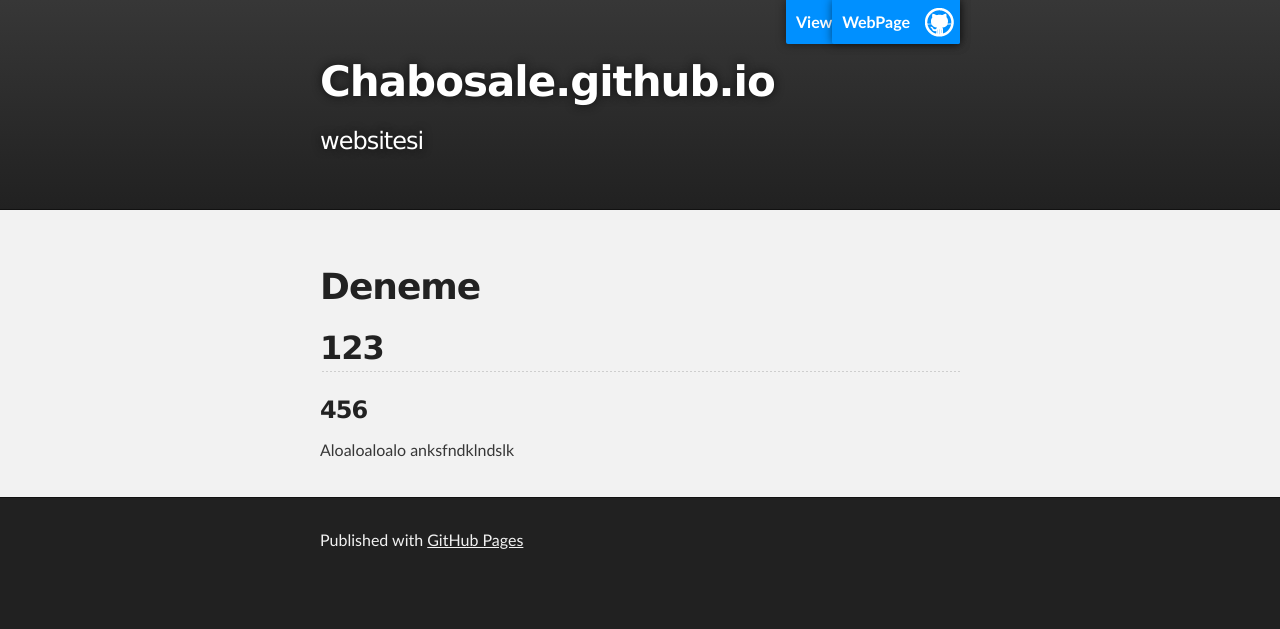
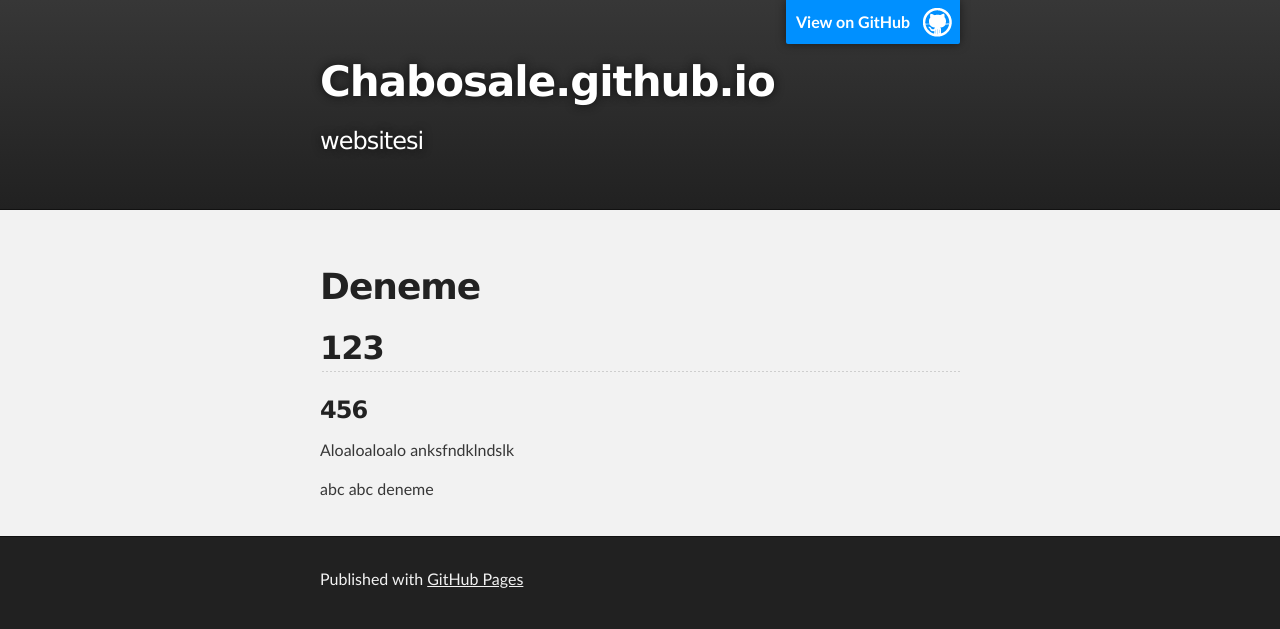
Before and after one commit to chabosale/chabosale.github.io, a plain HTML site: page index.html in a window 1280 px wide. Drawn offline with Linux system fonts and the light colour scheme.

Commit message:
Replace master branch with page content via GitHub

```diff
--- a/index.html
+++ b/index.html
@@ -17,7 +17,6 @@
     <div id="header_wrap" class="outer">
         <header class="inner">
           <a id="forkme_banner" href="https://github.com/chabosale">View on GitHub</a>
-          <a id="forkme_banner" href="http://www.google.com">WebPage</a>
 
           <h1 id="project_title">Chabosale.github.io</h1>
           <h2 id="project_tagline">websitesi</h2>
@@ -39,6 +38,10 @@
 
 <p>Aloaloaloalo
 anksfndklndslk</p>
+
+<p>abc
+abc
+deneme</p>
       </section>
     </div>
 
--- a/params.json
+++ b/params.json
@@ -1 +1 @@
-{"name":"Chabosale.github.io","tagline":"websitesi","body":"# Deneme\r\n## 123\r\n### 456\r\n\r\nAloaloaloalo\r\nanksfndklndslk","google":"","note":"Don't delete this file! It's used internally to help with page regeneration."}
+{"name":"Chabosale.github.io","tagline":"websitesi","body":"# Deneme\r\n## 123\r\n### 456\r\n\r\nAloaloaloalo\r\nanksfndklndslk\r\n\r\nabc\r\nabc\r\ndeneme","google":"","note":"Don't delete this file! It's used internally to help with page regeneration."}
```
